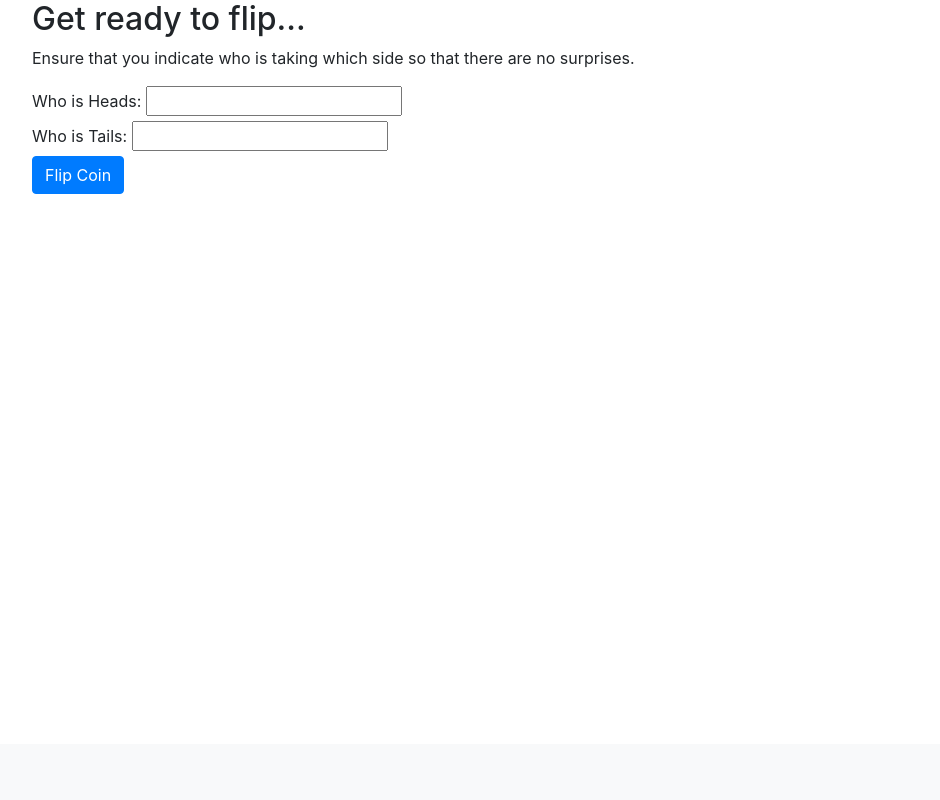
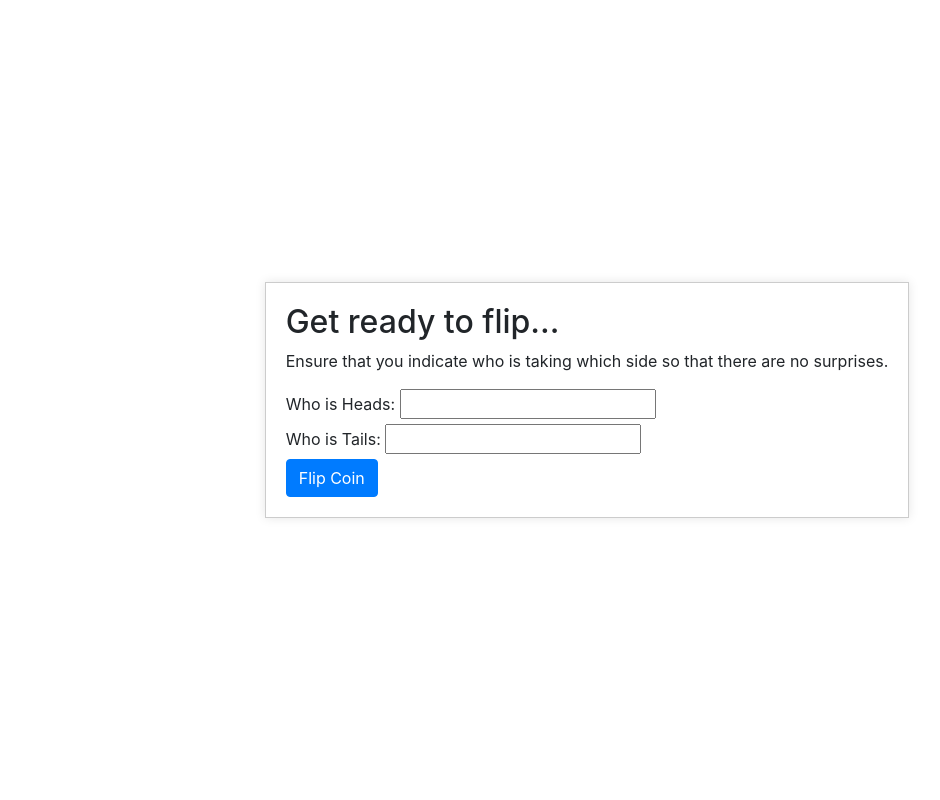
Before and after one commit to ODWANOMBACA/Flip-a-Coin, a Flask app: page /flip_coin in a window 1280 px wide. Shown: the part 56-856 px from the top of the page, without its empty margins (53-993 px from the left). Before the commit the page ends 250 px from the top, so only its background shows below. Run offline with Flask 3, Linux system fonts and the light colour scheme; the visitor is signed in with stand-in values (Sample User, id 1); some libraries are stand-ins or nearby versions.

Commit message:
css added

```diff
--- a/website/templates/flip_coin.html
+++ b/website/templates/flip_coin.html
@@ -5,7 +5,26 @@
 {% block title %}Flip a Coin Game{% endblock %}
 
 {% block content %}
-<div class="CoinFlip">
+
+<style>
+    .CoinFlipContainer {
+        display: flex;
+        justify-content: center;
+        align-items: center;
+        height: 100vh; /* Adjust as needed */
+    }
+
+    .CoinFlipBox {
+        padding: 20px;
+        border: 1px solid #ccc;
+        box-shadow: 0 0 10px rgba(0, 0, 0, 0.1);
+        background-color: #fff;
+    }
+</style>
+
+
+<div class="CoinFlipContainer">
+    <div class="CoinFlipBox">
         <h2>Get ready to flip...</h2>
         <p>Ensure that you indicate who is taking which side so that there are no surprises.</p>
         <form method="POST" action="{{ url_for('views.flip_result') }}">
@@ -28,4 +47,5 @@
         </script>
         {% endif %}
     </div>
+</div>
 {% endblock %}
```
Lines whose indentation alone changed are shown as unchanged.
